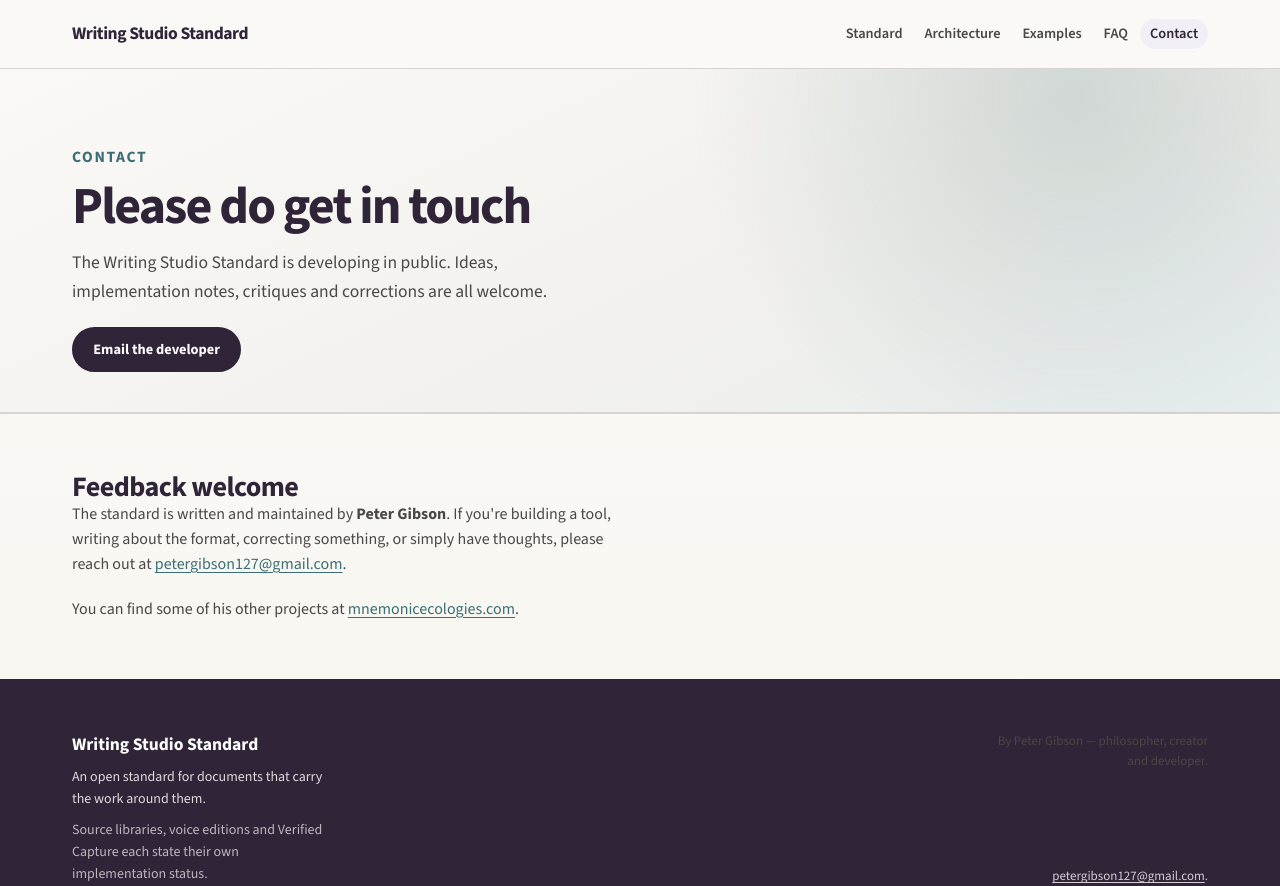
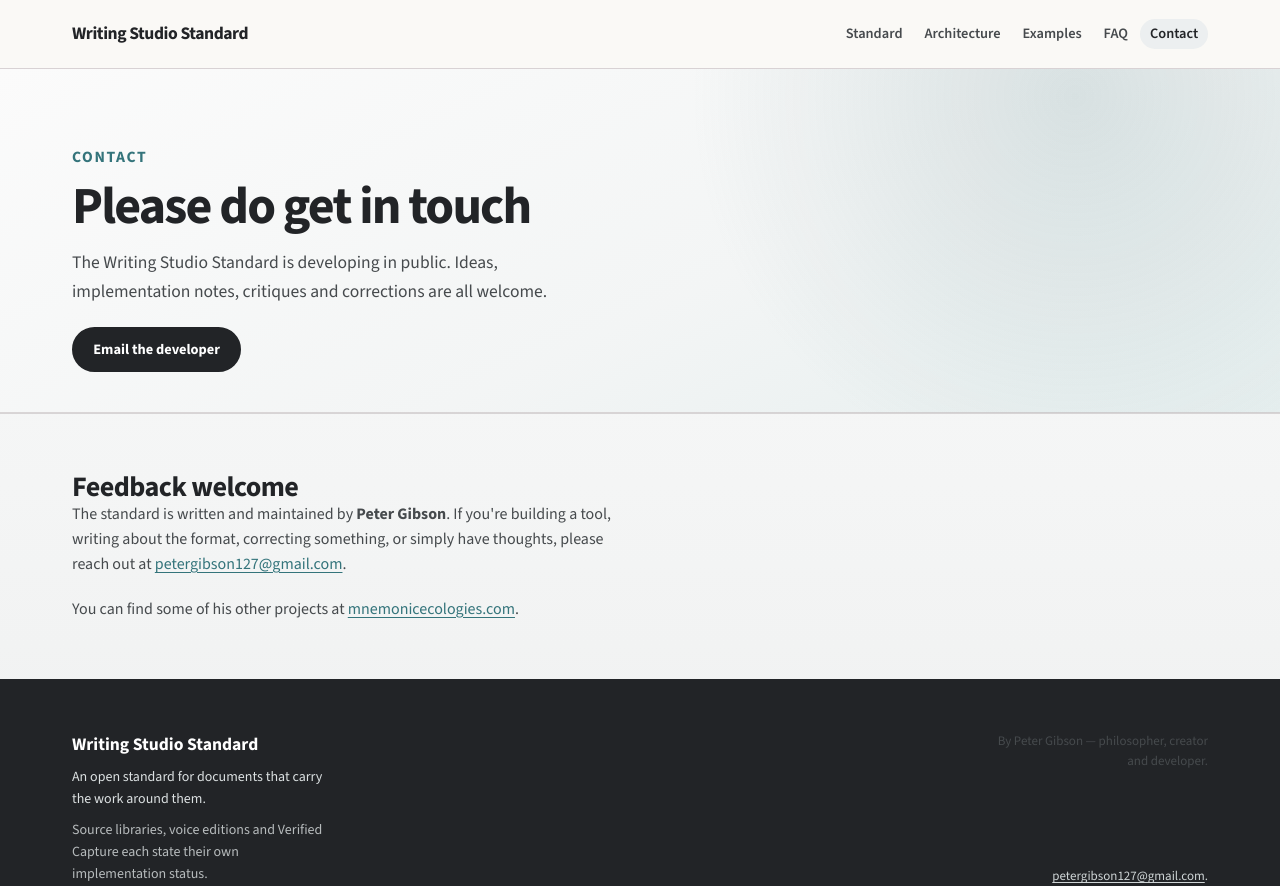
Before and after one commit to albatross310/writingstudiostandard, a React (Vite) app: page /contact in a window 1280 px wide. Shown: the top 886 px of the page. Built offline with nearby package versions, Linux system fonts and the light colour scheme.

Commit message:
adopt neutral graphite specification palette

```diff
--- a/src/components/Footer.css
+++ b/src/components/Footer.css
@@ -1,6 +1,6 @@
 .footer {
-  background: var(--purple);
-  color: #e7e0e4;
+  background: #222427;
+  color: #e5e8e9;
   padding: 3.25rem 0;
   margin-top: 0;
 }
@@ -35,7 +35,7 @@
 
 .footer__tagline {
   font-size: 0.875rem;
-  color: #e1dadd;
+  color: #dce1e2;
   max-width: 36ch;
   line-height: 1.55;
 }
@@ -45,7 +45,7 @@
 .footer__privacy {
   max-width: 44ch;
   margin-top: auto;
-  color: #d0c7cd;
+  color: #cbd1d3;
   font-size: 0.8125rem;
   line-height: 1.55;
   opacity: 0.8;
@@ -61,7 +61,7 @@
 
 .footer__nav a {
   font-size: 0.875rem;
-  color: #e5dfe3;
+  color: #dfe4e5;
   text-decoration: none;
   transition: color 0.12s;
 }
@@ -78,7 +78,7 @@
   align-items: flex-end;
   height: 226px;
   font-size: 0.8125rem;
-  color: #d4cdd2;
+  color: #cfd5d6;
   max-width: none;
   text-align: right;
 }
--- a/src/pages/Home.css
+++ b/src/pages/Home.css
@@ -1,8 +1,8 @@
 .hero {
   padding: clamp(3.25rem, 6vw, 4.75rem) 0 clamp(2.25rem, 4vw, 3rem);
   background:
-    radial-gradient(circle at 84% 8%, rgba(95,133,135,.24), transparent 24rem),
-    linear-gradient(155deg, #faf9f5 0%, #f3f1ed 58%, #e7eeee 100%);
+    radial-gradient(circle at 84% 8%, rgba(106,143,147,.2), transparent 24rem),
+    linear-gradient(155deg, #fbfbfb 0%, #f3f5f5 58%, #e5eeee 100%);
   border-bottom: 1px solid rgba(203,196,198,.68);
 }
 
@@ -39,7 +39,7 @@
 }
 
 .cta-section {
-  background: linear-gradient(145deg, var(--purple), #41425b 58%, var(--teal));
+  background: linear-gradient(145deg, #222427, #343a3e 58%, var(--teal));
 }
 
 .cta-inner {
--- a/src/styles/global.css
+++ b/src/styles/global.css
@@ -1,17 +1,17 @@
 /* ─── Design tokens ─────────────────────────────────────────────── */
 :root {
-  --ivory:        #f8f7f2;
-  --ivory-mid:    #e7e3df;
-  --ivory-dark:   #cbc4c6;
-  --purple:       #302438;
-  --charcoal:     #2c2a28;
-  --charcoal-mid: #4c4744;
-  --slate:        #706965;
-  --card-bg:      rgba(255, 255, 255, 0.84);
-  --teal:         #3b6f75;
-  --teal-light:   #5f8587;
-  --teal-pale:    #e4eeee;
-  --lavender-pale:#f1eef5;
+  --ivory:        #f2f3f3;
+  --ivory-mid:    #dfe2e3;
+  --ivory-dark:   #c4c9cb;
+  --purple:       #222427;
+  --charcoal:     #282a2d;
+  --charcoal-mid: #464a4d;
+  --slate:        #6c7275;
+  --card-bg:      rgba(255, 255, 255, 0.9);
+  --teal:         #34747b;
+  --teal-light:   #6a8f93;
+  --teal-pale:    #e5eff0;
+  --lavender-pale:#eceff0;
   --white:        #ffffff;
 
   --font-serif:  'Source Sans 3 Variable', 'Source Sans 3', system-ui, sans-serif;
@@ -30,14 +30,14 @@ html {
   font-size: 16px;
   scroll-behavior: smooth;
   -webkit-font-smoothing: antialiased;
-  background: var(--purple);
+  background: #222427;
 }
 
 body {
   min-height: 100vh;
   background:
     radial-gradient(circle at 10% -20%, rgba(255,255,255,.98), transparent 36rem),
-    linear-gradient(180deg, #fbfaf7 0%, var(--ivory) 64%, #f1efea 100%);
+    linear-gradient(180deg, #fafbfb 0%, var(--ivory) 64%, #eaedee 100%);
   color: var(--charcoal);
   font-family: var(--font-body);
   font-size: 1rem;
@@ -70,7 +70,7 @@ code, pre {
 
 pre {
   background: var(--charcoal);
-  color: #e8e4db;
+  color: #e7eaeb;
   padding: 1.5rem 1.75rem;
   border-radius: var(--radius);
   overflow-x: auto;
@@ -126,8 +126,8 @@ section + section {
   border: 2px solid var(--purple);
 }
 .btn--primary:hover {
-  background: #46364f;
-  border-color: #46364f;
+  background: #383b3f;
+  border-color: #383b3f;
   text-decoration: none;
 }
 
@@ -219,7 +219,7 @@ section + section {
 }
 
 .trio-card--highlight {
-  border-color: #c5d8d9;
+  border-color: #c8dbdd;
   background: linear-gradient(145deg, rgba(255,255,255,.96), var(--teal-pale));
 }
 
```
